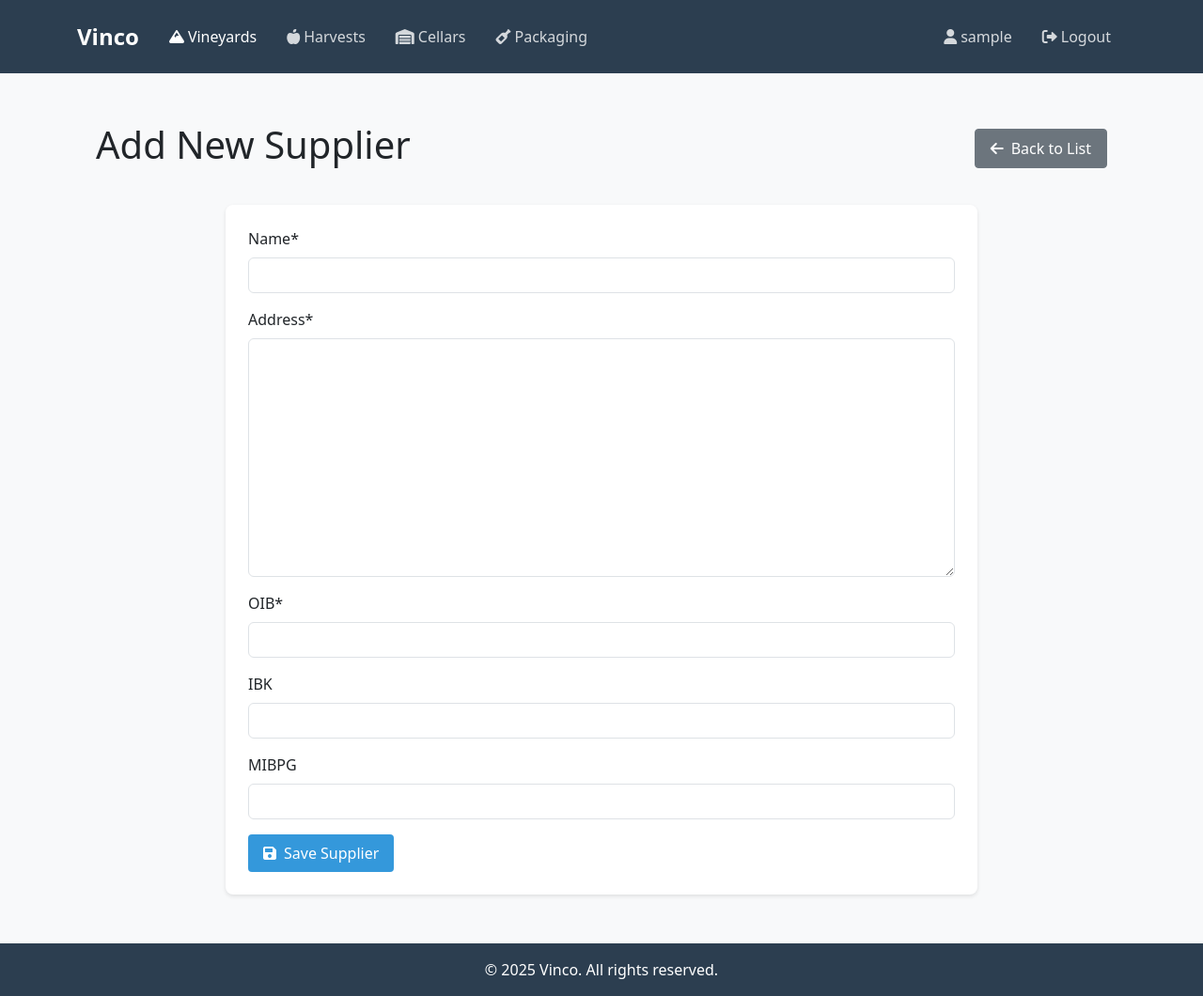
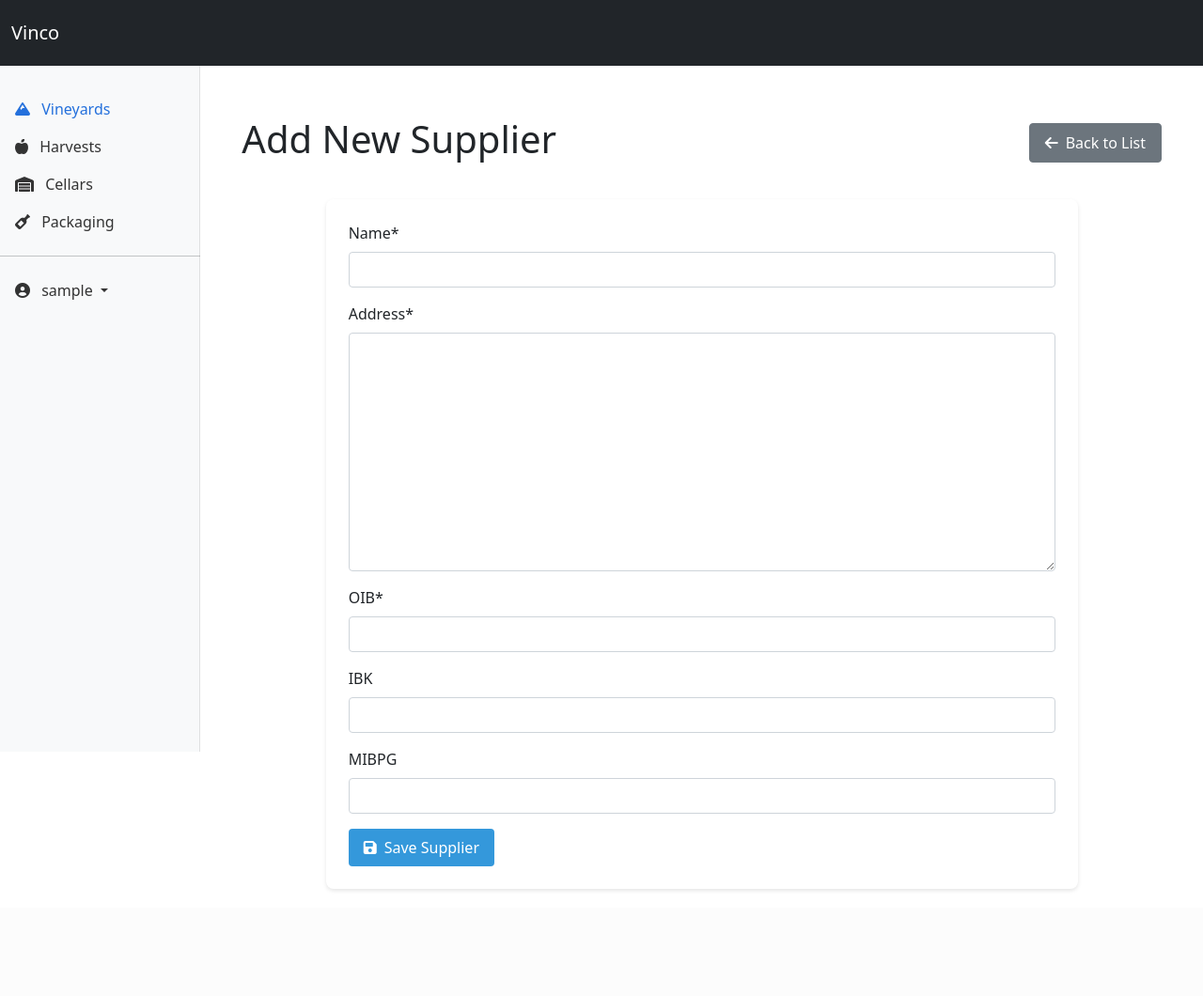
Before and after one commit to stpbmb/vinco, a Django app: page /vineyards/suppliers/add/ in a window 1280 px wide. Shown: the whole page at 94% size. After the commit the page ends 947 px from the top, so only its background shows below. Run offline with Django 5.2, Linux system fonts and the light colour scheme; the visitor is signed in with stand-in values (Sample User, id 1); some libraries are stand-ins or nearby versions.

Commit message:
switched from hor to ver nav, removed Actions column from Vineyards

```diff
--- a/templates/base.html
+++ b/templates/base.html
@@ -4,104 +4,66 @@
     <meta charset="UTF-8">
     <meta name="viewport" content="width=device-width, initial-scale=1.0">
     <title>Vinco - Wine Management System</title>
-
-    <!-- Bootstrap CSS -->
-    <link href="https://cdn.jsdelivr.net/npm/bootstrap@5.3.0/dist/css/bootstrap.min.css" rel="stylesheet">
-    <!-- Font Awesome -->
+    <link href="https://cdn.jsdelivr.net/npm/bootstrap@5.1.3/dist/css/bootstrap.min.css" rel="stylesheet">
     <link href="https://cdnjs.cloudflare.com/ajax/libs/font-awesome/6.0.0/css/all.min.css" rel="stylesheet">
-
     {% block extra_css %}{% endblock %}
-
-    <style>
-        body {
-            min-height: 100vh;
-            display: flex;
-            flex-direction: column;
-            background-color: #f8f9fa;
-        }
-        .navbar {
-            background-color: #2c3e50;
-            padding: 1rem;
-        }
-        .navbar-brand {
-            color: white !important;
-            font-size: 1.5rem;
-            font-weight: bold;
-        }
-        .nav-link {
-            color: rgba(255,255,255,0.8) !important;
-            margin: 0 0.5rem;
-            transition: color 0.2s;
-        }
-        .nav-link:hover, .nav-link.active {
-            color: white !important;
-        }
-        .main-content {
-            flex: 1;
-            padding: 2rem 0;
-        }
-        .footer {
-            background-color: #2c3e50;
-            color: white;
-            padding: 1rem 0;
-            margin-top: auto;
-        }
-    </style>
 </head>
 <body>
-    <nav class="navbar navbar-expand-lg">
-        <div class="container">
+    <!-- Vertical Navbar -->
+    <nav class="navbar navbar-expand-lg navbar-dark bg-dark fixed-top">
+        <div class="container-fluid">
             <a class="navbar-brand" href="/">Vinco</a>
-            <button class="navbar-toggler" type="button" data-bs-toggle="collapse" data-bs-target="#navbarNav">
+            <button class="navbar-toggler" type="button" data-bs-toggle="collapse" data-bs-target="#sidebarMenu">
                 <span class="navbar-toggler-icon"></span>
             </button>
-            <div class="collapse navbar-collapse" id="navbarNav">
-                <ul class="navbar-nav">
+        </div>
+    </nav>
+
+    <div class="container-fluid">
+        <div class="row">
+            <!-- Sidebar -->
+            <nav id="sidebarMenu" class="col-md-3 col-lg-2 d-md-block bg-light sidebar collapse">
+                <div class="position-sticky pt-5">
+                    <ul class="nav flex-column">
                         <li class="nav-item">
-                        <a class="nav-link {% if active_tab == 'vineyards' %}active{% endif %}"
-                           href="{% url 'vineyards:list_vineyards' %}">
-                            <i class="fas fa-mountain me-1"></i>Vineyards
+                            <a class="nav-link {% if request.resolver_match.namespace == 'vineyards' %}active{% endif %}" href="{% url 'vineyards:list_vineyards' %}">
+                                <i class="fas fa-mountain me-2"></i> Vineyards
                             </a>
                         </li>
                         <li class="nav-item">
-                        <a class="nav-link {% if active_tab == 'harvests' %}active{% endif %}"
-                           href="{% url 'harvests:list_harvests' %}">
-                            <i class="fas fa-apple-alt me-1"></i>Harvests
+                            <a class="nav-link {% if request.resolver_match.namespace == 'harvests' %}active{% endif %}" href="{% url 'harvests:list_harvests' %}">
+                                <i class="fas fa-apple-alt me-2"></i> Harvests
                             </a>
                         </li>
                         <li class="nav-item">
-                        <a class="nav-link {% if active_tab == 'cellars' %}active{% endif %}"
-                           href="{% url 'cellars:list_cellars' %}">
-                            <i class="fas fa-warehouse me-1"></i>Cellars
+                            <a class="nav-link {% if request.resolver_match.namespace == 'cellars' %}active{% endif %}" href="{% url 'cellars:list_cellars' %}">
+                                <i class="fas fa-warehouse me-2"></i> Cellars
                             </a>
                         </li>
                         <li class="nav-item">
-                        <a class="nav-link {% if active_tab == 'packaging' %}active{% endif %}"
-                           href="{% url 'packaging:list_bottles' %}">
-                            <i class="fas fa-wine-bottle me-1"></i>Packaging
+                            <a class="nav-link {% if request.resolver_match.namespace == 'packaging' %}active{% endif %}" href="{% url 'packaging:list_bottles' %}">
+                                <i class="fas fa-wine-bottle me-2"></i> Packaging
                             </a>
                         </li>
                     </ul>
-                {% if user.is_authenticated %}
-                <ul class="navbar-nav ms-auto">
-                    <li class="nav-item">
-                        <span class="nav-link">
-                            <i class="fas fa-user me-1"></i>{{ user.username }}
-                        </span>
-                    </li>
-                    <li class="nav-item">
-                        <a class="nav-link" href="{% url 'logout' %}">
-                            <i class="fas fa-sign-out-alt me-1"></i>Logout
+
+                    {% if request.user.is_authenticated %}
+                    <hr>
+                    <div class="nav-item dropdown">
+                        <a class="nav-link dropdown-toggle" href="#" id="userDropdown" role="button" data-bs-toggle="dropdown">
+                            <i class="fas fa-user-circle me-2"></i> {{ request.user.username }}
                         </a>
-                    </li>
+                        <ul class="dropdown-menu">
+                            <li><a class="dropdown-item" href="{% url 'logout' %}">Logout</a></li>
                         </ul>
+                    </div>
                     {% endif %}
-            </div>
                 </div>
             </nav>
 
-    <div class="main-content">
-        <div class="container">
+            <!-- Main content -->
+            <main class="col-md-9 ms-sm-auto col-lg-10 px-md-4">
+                <div class="pt-5">
                     {% if messages %}
                     <div class="messages">
                         {% for message in messages %}
@@ -115,19 +77,50 @@
 
                     {% block content %}{% endblock %}
                 </div>
+            </main>
+        </div>
     </div>
 
-    <footer class="footer text-center">
-        <div class="container">
-            <p class="mb-0">&copy; {% now "Y" %} Vinco. All rights reserved.</p>
-        </div>
-    </footer>
+    <script src="https://cdn.jsdelivr.net/npm/bootstrap@5.1.3/dist/js/bootstrap.bundle.min.js"></script>
+    {% block extra_js %}{% endblock %}
 
-    <!-- Bootstrap Bundle with Popper -->
-    <script src="https://cdn.jsdelivr.net/npm/bootstrap@5.3.0/dist/js/bootstrap.bundle.min.js"></script>
-    <!-- jQuery -->
-    <script src="https://code.jquery.com/jquery-3.6.0.min.js"></script>
-
-    {% block extra_js %}{% endblock %}
+    <style>
+    body {
+        padding-top: 56px;
+    }
+    .sidebar {
+        position: fixed;
+        top: 0;
+        bottom: 0;
+        left: 0;
+        z-index: 100;
+        padding: 48px 0 0;
+        box-shadow: inset -1px 0 0 rgba(0, 0, 0, .1);
+    }
+    .sidebar .nav-link {
+        font-weight: 500;
+        color: #333;
+    }
+    .sidebar .nav-link.active {
+        color: #2470dc;
+    }
+    .sidebar .nav-link:hover {
+        color: #2470dc;
+    }
+    .sidebar-heading {
+        font-size: .75rem;
+        text-transform: uppercase;
+    }
+    .navbar-brand {
+        padding-top: .75rem;
+        padding-bottom: .75rem;
+    }
+    .navbar {
+        z-index: 1030;
+    }
+    .dropdown-menu {
+        position: absolute;
+    }
+    </style>
 </body>
 </html>
```
Also changed, not shown: vineyards/templates/vineyards/list_vineyards.html (+34 -88 lines). Lines whose indentation alone changed are shown as unchanged.
